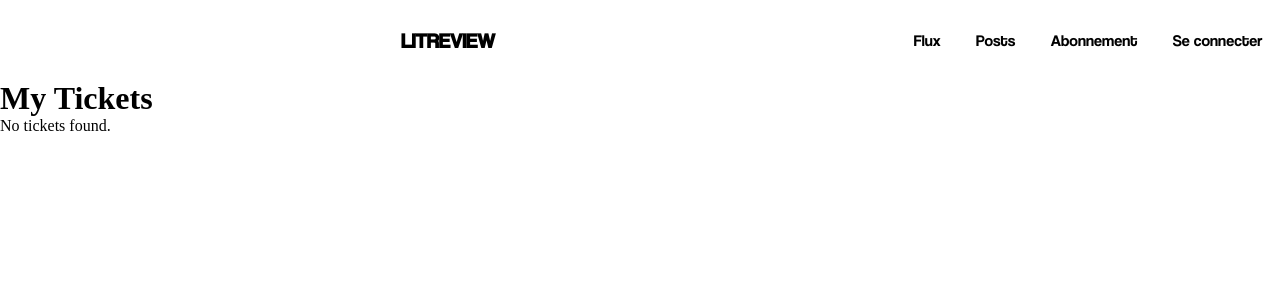
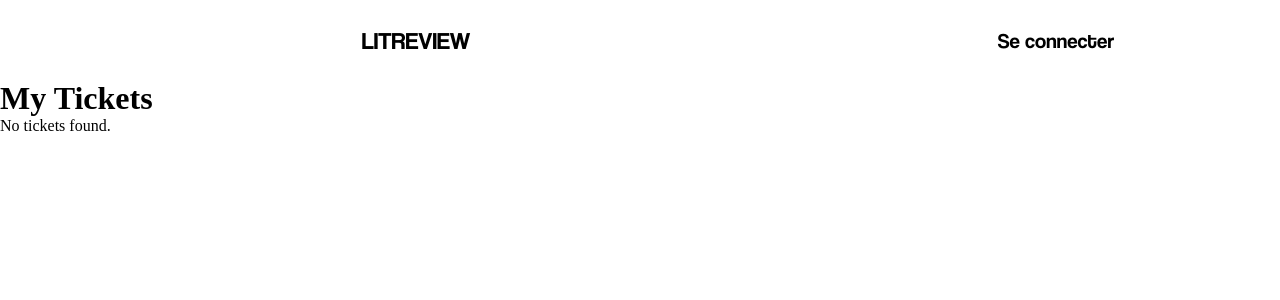
Before and after one commit to Gianni-De-vadder/openclassroom-projet-9, a Django app: page /review/posts/ in a window 1280 px wide. Shown: the top 300 px of the page. Run offline with Django 4.2, Linux system fonts and the light colour scheme; data that the repository does not hold is empty.

Commit message:
Header adapting logon / logoff added

```diff
--- a/static/css/styles.css
+++ b/static/css/styles.css
@@ -23,17 +23,17 @@
 }
 
 header nav span {
-    width: 70%;
+    width: 65%;
     float: left;
     text-align: center;
-    font-size: 1.3rem;
+    font-size: 1.5rem;
     text-transform: uppercase;
-    font-weight: 700;
 }
 
 header nav ul {
-    width: 30%;
+    width: 35%;
     float: right;
+    font-size: 1.3rem;
     display: inline-flex;
     justify-content: space-around;
     text-decoration: none;
--- a/templates/base.html
+++ b/templates/base.html
@@ -14,10 +14,10 @@
         <nav>
             <span>LITReview</span>
             <ul>
+                {% if user.is_authenticated %}
                 <li><a href="/review/flux">Flux</a></li>
                 <li><a href="/review/posts">Posts</a></li>
                 <li><a href="/accounts/abonnement">Abonnement</a></li>
-                {% if user.is_authenticated %}
                 <li><a href="/accounts/logout">Se déconnecter</a></li>
                 {% else %}
                 <li><a href="/accounts/login">Se connecter</a></li>
```
Also changed, not shown: static/fonts/coolvetica-compressed.otf (renamed from static/css/fonts/coolvetica-compressed.otf), static/fonts/coolvetica-condensed.otf (renamed from static/css/fonts/coolvetica-condensed.otf), static/fonts/coolvetica-crammed.otf (renamed from static/css/fonts/coolvetica-crammed.otf), static/fonts/coolvetica-italic.otf (renamed from static/css/fonts/coolvetica-italic.otf), static/fonts/coolvetica.otf (renamed from static/css/fonts/coolvetica.otf).
